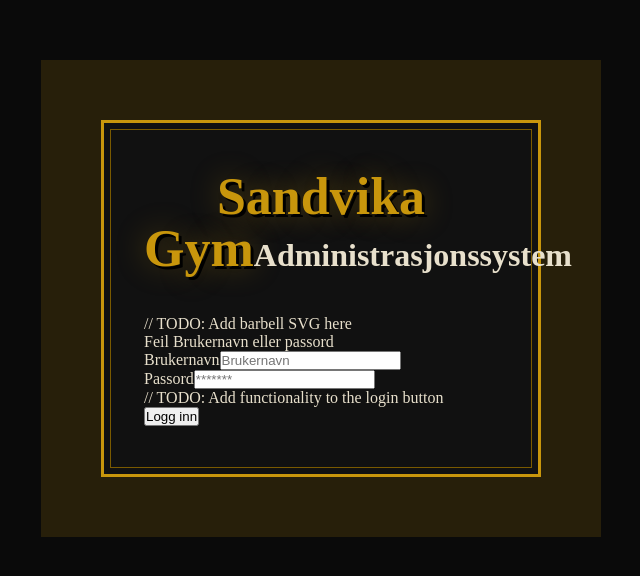
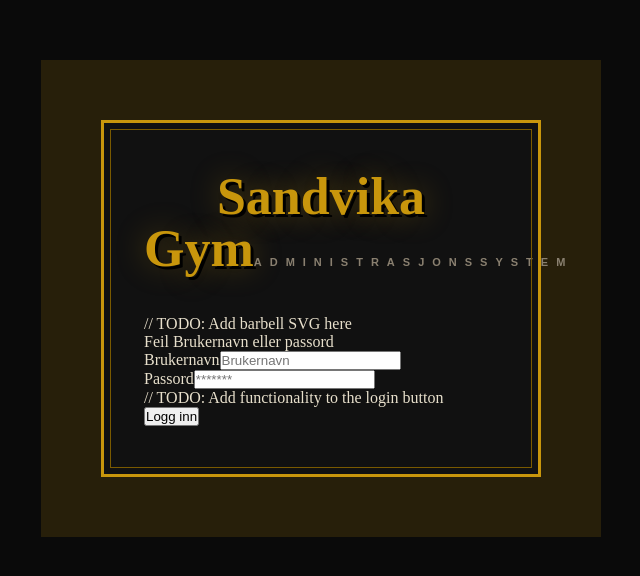
Before and after one commit to nexnic/SandvikaGym, a React (Vite) app: page / in a window 1280 px wide. Shown: the part 102-678 px from the top of the page, without its empty margins (319-959 px from the left). Built offline with nearby package versions, Linux system fonts and the light colour scheme.

Commit message:
adding gym-sub

```diff
--- a/src/index.css
+++ b/src/index.css
@@ -94,3 +94,12 @@ body::before {
     3px 3px 0 #000,
     0 0 30px rgba(200, 150, 12, 0.4);
 }
+
+.login-logo .gym-sub {
+  font-family: 'Oswald', sans-serif;
+  font-size: 11px;
+  letter-spacing: 8px;
+  color: var(--text-dim);
+  text-transform: uppercase;
+  margin-top: 4px;
+}
```
